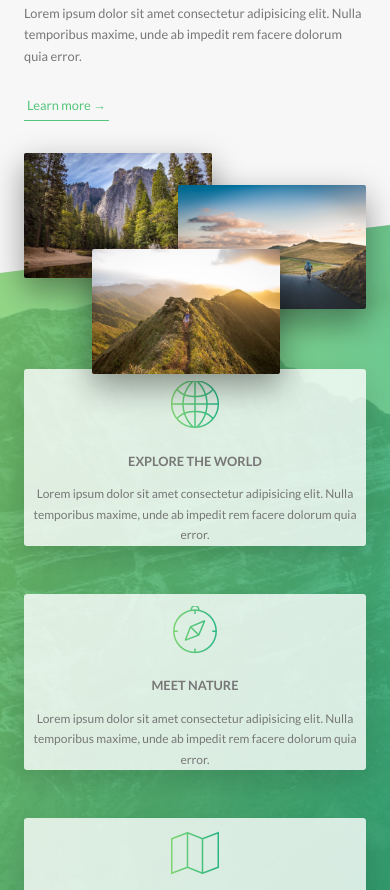
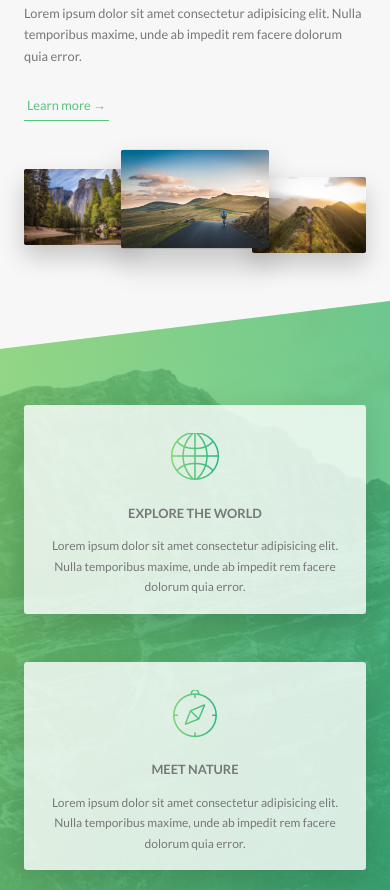
Before and after one commit to TudorTacal/adv-css-natours, a website: page index.html in a window 390 px wide. Shown: the part 1101-1991 px from the top of the page. Drawn offline with Linux system fonts and the light colour scheme.

Commit message:
Write media queries for image composition and features

```diff
--- a/sass/components/_feature-box.scss
+++ b/sass/components/_feature-box.scss
@@ -6,6 +6,10 @@
   border-radius: 3px;
   box-shadow: 0 1.5rem 4rem rgba($color-black, 0.15);
   transition: transform .3s;
+
+  @include respond(tab-port) {
+    padding: 2rem;
+  }
 
   &__icon {
     background-image: linear-gradient(
@@ -16,6 +20,10 @@
     -webkit-background-clip: text;
     color: transparent;
     font-size: 6rem;
+
+    @include respond(tab-port) {
+      margin-bottom: 0;
+    }
   }
 
   &:hover {
--- a/sass/components/composition.scss
+++ b/sass/components/composition.scss
@@ -10,19 +10,43 @@
     transition: all .2s;
     outline-offset: 2rem;
 
+    @include respond(tab-port) {
+      float: left;
+      position: relative;
+      width: 33.33333333%;
+      box-shadow: 0 1.5rem 3rem rgba($color-black, .2);
+    }
+
     &--p1 {
       left: 0;
       top: -2rem;
+      @include respond(tab-port) {
+        top: 0;
+        transform: translate(1.2);
+
+      }
     }
 
     &--p2 {
       right: 0;
       top: 2rem;
+
+      @include respond(tab-port) {
+        top: -1rem;
+        transform: scale(1.3);
+        z-index: 100;
+      }
     }
 
     &--p3 {
       left: 20%;
       top: 10rem;
+
+      @include respond(tab-port) {
+        top: 1rem;
+        left: 0;
+        transform: translate(1.2);
+      }
     }
 
     &:hover {
--- a/sass/pages/_home.scss
+++ b/sass/pages/_home.scss
@@ -26,7 +26,7 @@
   }
 
   @include respond(tab-port) {
-    padding: 15rem 0;
+    padding: 10rem 0;
   }
 }
 
```
Also changed, not shown: css/style.css.
